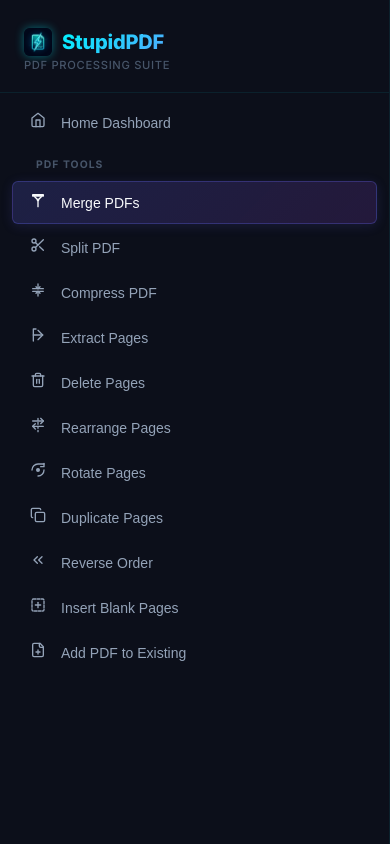
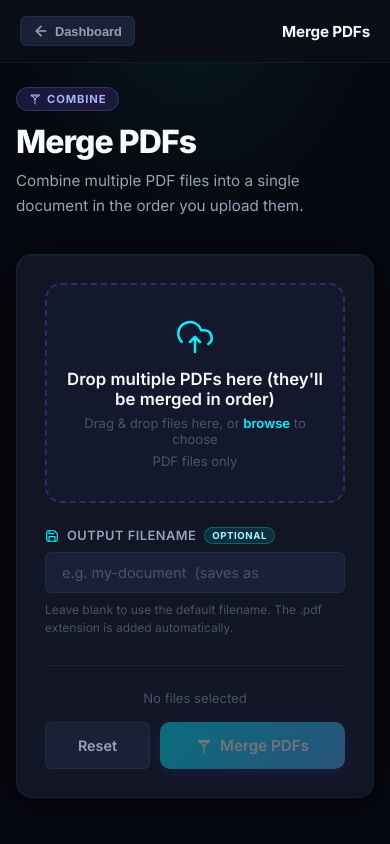
Before and after one commit to Amankhan55/stupid-pdf, a React (Vite) app in the folder frontend/: page / in a window 390 px wide. Both pictures are taken after a click on the element 195 px from the left and 642 px from the top of the page. Shown: the top 844 px of the page. Built offline with nearby package versions, Linux system fonts and the light colour scheme.

Commit message:
design: implement proper mobile responsive navigation and layouts

```diff
--- a/frontend/src/App.jsx
+++ b/frontend/src/App.jsx
@@ -1,11 +1,13 @@
 import { useState } from "react";
-import Sidebar from "./components/Sidebar";
+import Sidebar, { TOOLS } from "./components/Sidebar";
 import ToolPage from "./components/ToolPage";
 import HomePage from "./components/HomePage";
 import "./index.css";
 
 export default function App() {
   const [activeTool, setActiveTool] = useState("home");
+
+  const currentTool = TOOLS.find(t => t.id === activeTool);
 
   if (activeTool === "home") {
     return (
@@ -44,6 +46,20 @@
 
   return (
     <div className="app-layout">
+      {/* Mobile Top Navigation Header */}
+      <header className="mobile-tool-header">
+        <button className="mobile-back-btn" onClick={() => setActiveTool("home")}>
+          <svg width="16" height="16" viewBox="0 0 24 24" fill="none" stroke="currentColor" strokeWidth="2.5" strokeLinecap="round" strokeLinejoin="round">
+            <line x1="19" y1="12" x2="5" y2="12" />
+            <polyline points="12 19 5 12 12 5" />
+          </svg>
+          <span>Dashboard</span>
+        </button>
+        <span className="mobile-tool-title">
+          {currentTool ? currentTool.label : "PDF Tool"}
+        </span>
+      </header>
+
       <Sidebar active={activeTool} onSelect={setActiveTool} />
       <main className="main-content">
         <ToolPage key={activeTool} toolId={activeTool} />
--- a/frontend/src/index.css
+++ b/frontend/src/index.css
@@ -900,28 +900,111 @@
   transform: translateX(4px);
 }
 
+
+/* ─── Mobile Tool Header ────────────────────────────────────────────────────── */
+.mobile-tool-header {
+  display: none;
+}
+
 /* ─── Responsive ─────────────────────────────────────────────────────────────── */
 @media (max-width: 900px) {
   .sidebar { width: 220px; }
   .main-content { padding: 28px 24px; }
 }
 
-@media (max-width: 700px) {
-  .app-layout { flex-direction: column; }
-  .sidebar { width: 100%; height: auto; position: relative; }
-  .main-content { padding: 20px 16px; }
-  .form-row { grid-template-columns: 1fr; }
+@media (max-width: 768px) {
+  /* Hide the sidebar menu inside internal tool pages */
+  .sidebar {
+    display: none !important;
+  }
+
+  .app-layout {
+    flex-direction: column;
+  }
+
+  .main-content {
+    padding: 24px 16px 48px;
+  }
+
+  /* Show sticky top bar for back navigation */
+  .mobile-tool-header {
+    display: flex;
+    align-items: center;
+    justify-content: space-between;
+    padding: 16px 20px;
+    background: rgba(12, 15, 26, 0.8);
+    backdrop-filter: blur(12px);
+    border-bottom: 1px solid var(--border);
+    position: sticky;
+    top: 0;
+    z-index: 100;
+  }
+
+  .mobile-back-btn {
+    display: inline-flex;
+    align-items: center;
+    gap: 6px;
+    background: var(--bg-input);
+    border: 1px solid var(--border);
+    color: var(--text-secondary);
+    padding: 6px 12px;
+    border-radius: var(--radius-sm);
+    font-size: 0.8rem;
+    font-weight: 600;
+    cursor: pointer;
+    transition: all var(--transition);
+  }
+
+  .mobile-back-btn:hover {
+    color: var(--text-primary);
+    border-color: var(--accent-start);
+  }
+
+  .mobile-tool-title {
+    font-size: 0.95rem;
+    font-weight: 700;
+    color: var(--text-primary);
+    letter-spacing: -0.01em;
+  }
+
+  /* Scale hero typography for mobile visual appeal */
+  .hero-title {
+    font-size: 2.1rem;
+  }
+  .hero-subtitle {
+    font-size: 0.95rem;
+  }
 
   .home-header-bar {
-    padding: 18px 24px;
+    padding: 16px 20px;
   }
   .home-main-content {
-    padding: 24px 20px 48px;
+    padding: 24px 16px 48px;
   }
   .home-footer-bar {
     flex-direction: column;
     gap: 12px;
     text-align: center;
-    padding: 24px;
+    padding: 24px 16px;
+  }
+
+  .form-row {
+    grid-template-columns: 1fr;
+  }
+
+  /* Stacking upload zones and files */
+  .upload-zone {
+    padding: 32px 20px;
+  }
+  .action-bar {
+    flex-direction: column;
+    align-items: stretch;
+    gap: 16px;
+  }
+  .action-bar .btn {
+    width: 100%;
+  }
+  .action-bar .info-text {
+    text-align: center;
   }
 }
```
